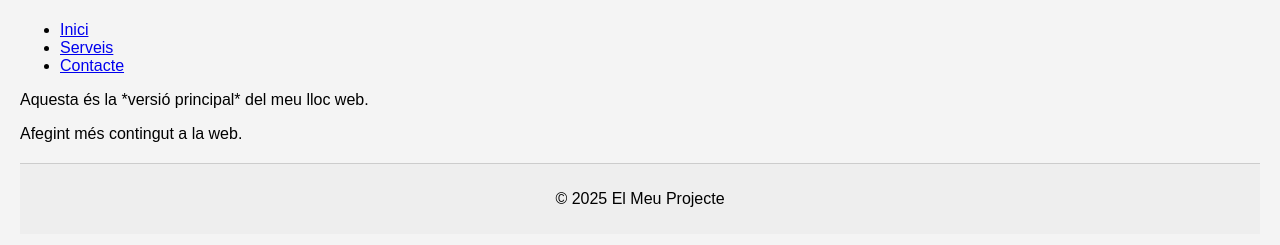
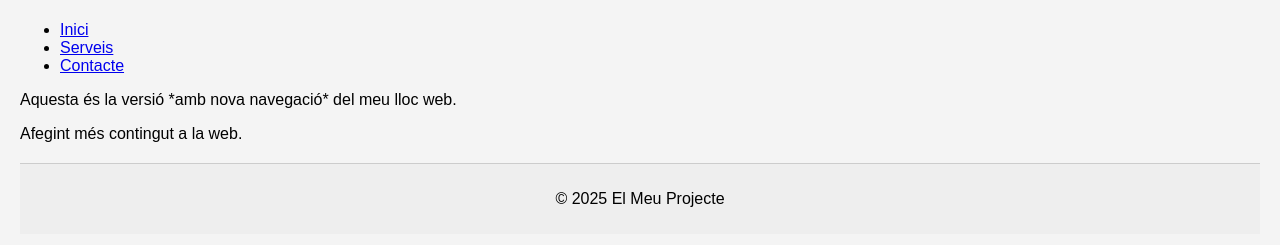
Before and after one commit to jfeliu16/el-meu-primer-projecte-web, a plain HTML site: page index.html in a window 1280 px wide. Shown: the part 59-304 px from the top of the page. Drawn offline with Linux system fonts and the light colour scheme.

Commit message:
Canvi text navagacio

```diff
--- a/index.html
+++ b/index.html
@@ -15,8 +15,7 @@
         </ul>
        </nav>
 
-
-       <p>Aquesta és la *versió principal* del meu lloc web.<p>
+       <p>Aquesta és la versió *amb nova navegació* del meu lloc web.<p>
        <p>Afegint més contingut a la web.</p>
        <footer><p>&copy; 2025 El Meu Projecte</p></footer>
    </body>
```
